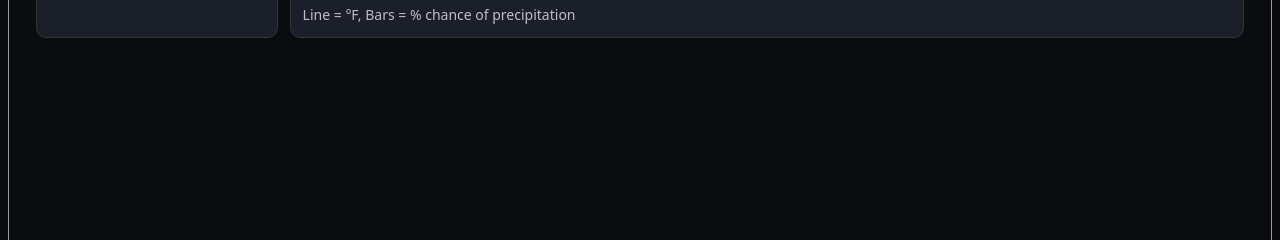
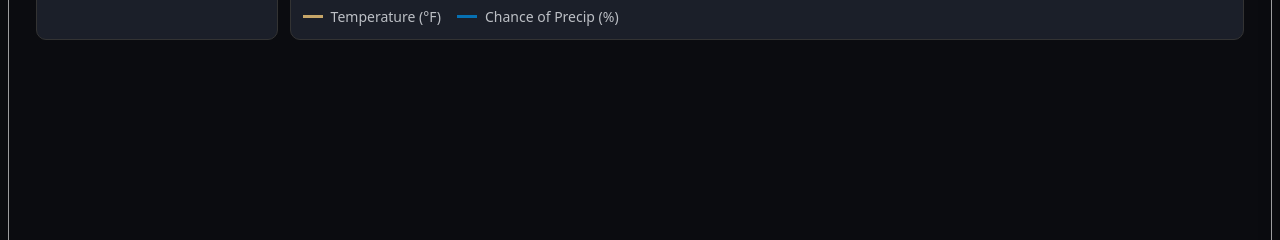
Before and after one commit to tlehotsky/houseboard, a Django app: template daybuddy/templates/daybuddy/week.html in a window 1280 px wide. Shown: the part 494-734 px from the top of the page. Run offline with Django 5.2, Linux system fonts and the light colour scheme; the template is opened without the code that fills it, so the values that code supplies are empty.

Commit message:
temp cards done for now

```diff
--- a/daybuddy/templates/daybuddy/week.html
+++ b/daybuddy/templates/daybuddy/week.html
@@ -69,6 +69,12 @@ body::after{
 .card .big .unit{ font-size:0.5em; margin-left:6px; opacity:.9; }
 .card .muted{opacity:.75;font-size:14px;margin-top:4px}
 #wxChart{width:100%;height:220px;display:block}
+/* Weather legend */
+#card-forecast #wxNote{display:flex;gap:16px;align-items:center;flex-wrap:wrap;margin-top:6px}
+.wx-key{display:inline-flex;align-items:center;gap:8px}
+.wx-key .sw{display:inline-block;width:20px;height:0;border-top:3px solid currentColor}
+.wx-key .temp{color:#ffd27d}
+.wx-key .precip{color:#008ce0}
 .cell{
   min-height:120px;
   background:#1b1f29;           /* slightly lighter than before for better contrast */
@@ -211,7 +217,10 @@ body::after{
     <div class="card" id="card-forecast">
       <h4>Temperature & Rain Chance (next 7 days)</h4>
       <svg id="wxChart" viewBox="0 0 1400 220" preserveAspectRatio="none"></svg>
-      <div class="muted" id="wxNote">Line = °F, Bars = % chance of precipitation</div>
+      <div class="muted" id="wxNote">
+        <span class="wx-key"><span class="sw temp"></span> Temperature (°F)</span>
+        <span class="wx-key"><span class="sw precip"></span> Chance of Precip (%)</span>
+      </div>
     </div>
   </div>
 </div>
@@ -498,8 +507,8 @@ saveBtn.addEventListener('click', async () => {
       band.setAttribute('y', 8);
       band.setAttribute('width', w);
       band.setAttribute('height', H-30);
-      band.setAttribute('fill', (k % 2 === 0) ? '#ffffff' : '#7aa4d3');
-      band.setAttribute('opacity', (k % 2 === 0) ? '0.08' : '0.06');
+      band.setAttribute('fill', (k % 2 === 0) ? '#4e7ad9' : '#4e7ad9');
+      band.setAttribute('opacity', (k % 2 === 0) ? '0.40' : '0.40');
       dayGroup.appendChild(band);
 
       // day boundary line at start
@@ -533,7 +542,7 @@ saveBtn.addEventListener('click', async () => {
     // night bands: from daily sunset to next day's sunrise
     if (data.daily && Array.isArray(data.daily.sunset) && Array.isArray(data.daily.sunrise)){
       const nightGroup = document.createElementNS('http://www.w3.org/2000/svg','g');
-      nightGroup.setAttribute('opacity','0.40');
+      nightGroup.setAttribute('opacity','0.08');
       nightGroup.setAttribute('stroke','none');
       const X_MIN = 10, X_MAX = 10 + (takeN-1)*xStep;
       const yTop = 8, yBot = H-22;
@@ -570,7 +579,7 @@ saveBtn.addEventListener('click', async () => {
           rect.setAttribute('y', yTop);
           rect.setAttribute('width', x2 - x1);
           rect.setAttribute('height', yBot - yTop);
-          rect.setAttribute('fill', '#4e7ad9'); // lighter night tint for contrast
+          rect.setAttribute('fill', '#ffffff'); // light night tint after flip
           nightGroup.appendChild(rect);
         }
       }
```
